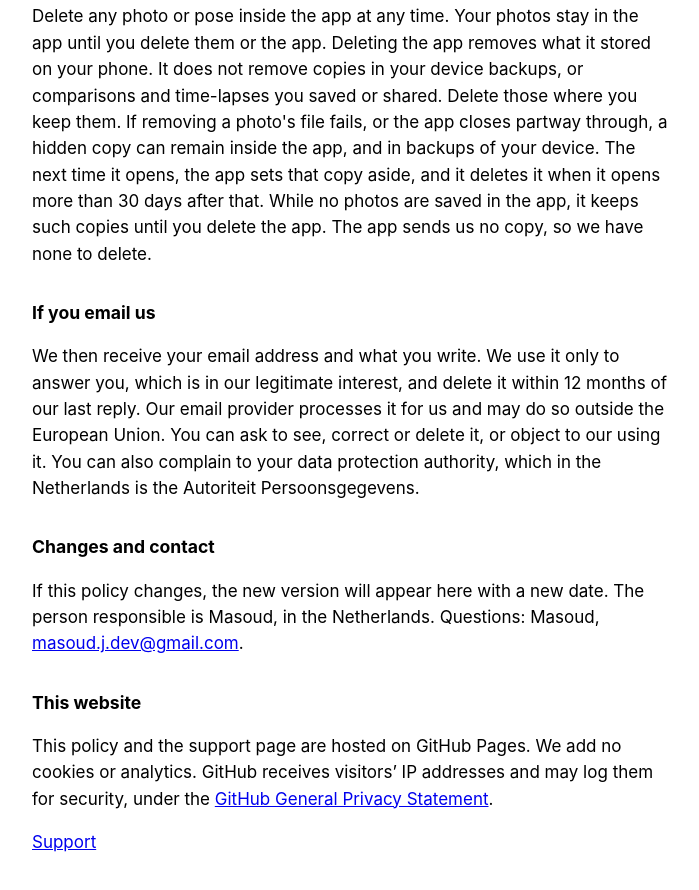
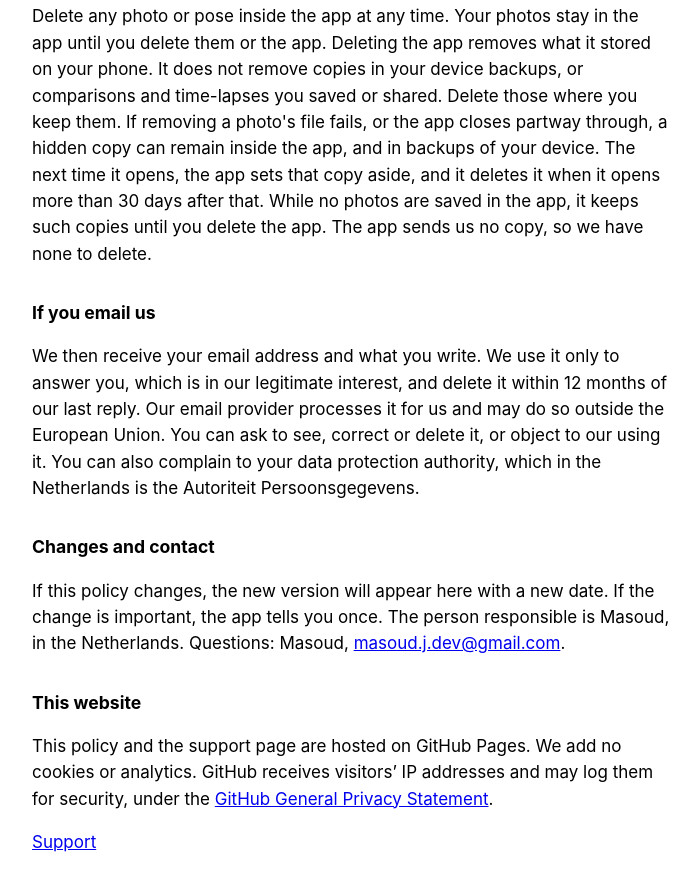
Before and after one commit to masoudjahromi/progress-photos-site, a plain HTML site: page privacy.html in a window 1280 px wide. Shown: the part 1161-2051 px from the top of the page, without its empty margins (288-987 px from the left). Drawn offline with Linux system fonts and the light colour scheme.

Commit message:
Say how important privacy policy changes are announced
Co-Authored-By: Claude Sonnet 5.5 <noreply@anthropic.com>

```diff
--- a/privacy.html
+++ b/privacy.html
@@ -30,7 +30,7 @@ h2 { font-size: 1.1rem; margin-top: 2rem; }
 <h2>If you email us</h2>
 <p>We then receive your email address and what you write. We use it only to answer you, which is in our legitimate interest, and delete it within 12 months of our last reply. Our email provider processes it for us and may do so outside the European Union. You can ask to see, correct or delete it, or object to our using it. You can also complain to your data protection authority, which in the Netherlands is the Autoriteit Persoonsgegevens.</p>
 <h2>Changes and contact</h2>
-<p>If this policy changes, the new version will appear here with a new date. The person responsible is Masoud, in the Netherlands. Questions: Masoud, <a href="mailto:masoud.j.dev@gmail.com">masoud.j.dev@gmail.com</a>.</p>
+<p>If this policy changes, the new version will appear here with a new date. If the change is important, the app tells you once. The person responsible is Masoud, in the Netherlands. Questions: Masoud, <a href="mailto:masoud.j.dev@gmail.com">masoud.j.dev@gmail.com</a>.</p>
 <h2>This website</h2>
 <p>This policy and the support page are hosted on GitHub Pages. We add no cookies or analytics. GitHub receives visitors’ IP addresses and may log them for security, under the <a href="https://docs.github.com/en/site-policy/privacy-policies/github-general-privacy-statement">GitHub General Privacy Statement</a>.</p>
 <p><a href="support.html">Support</a></p>
```
